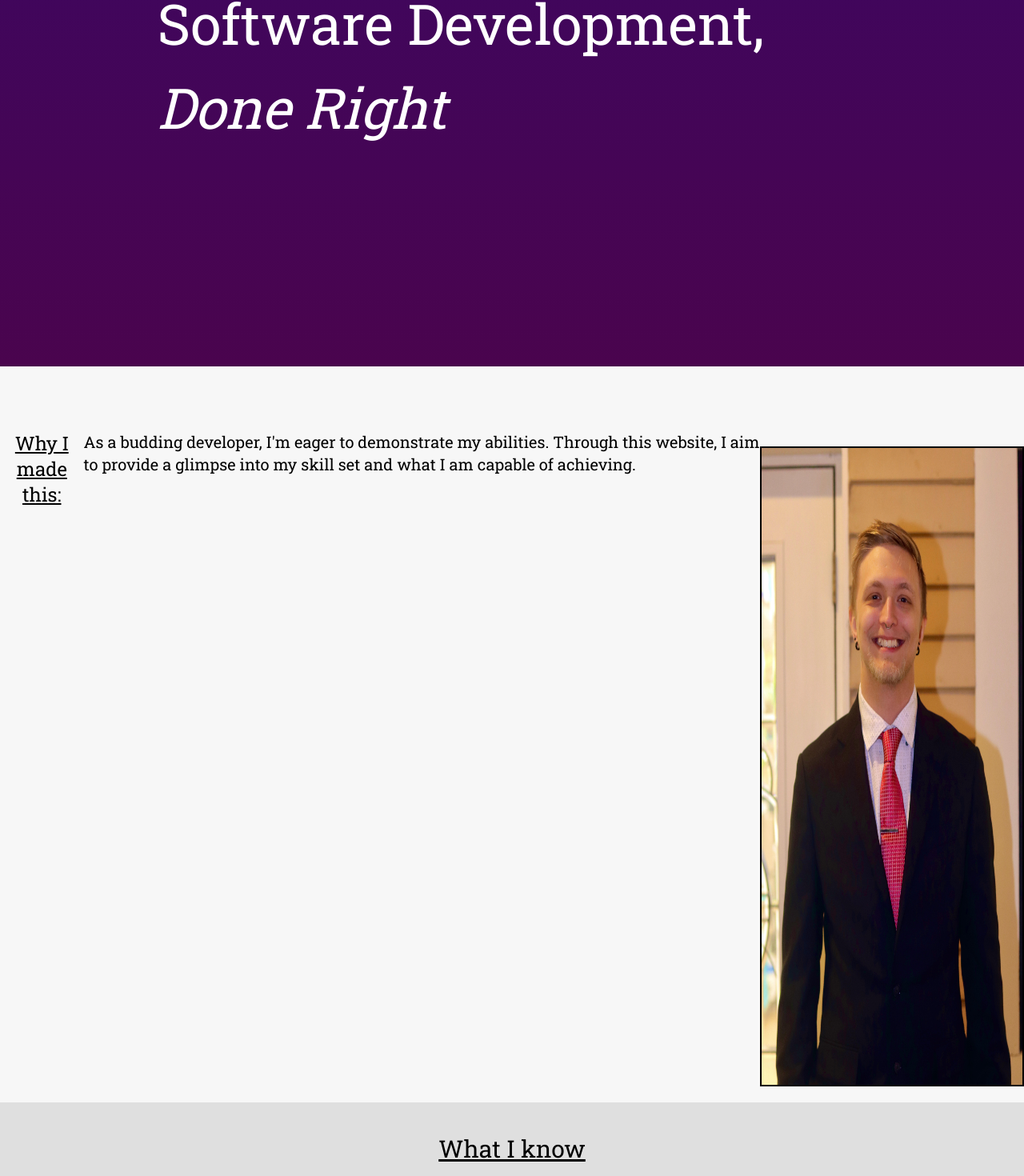
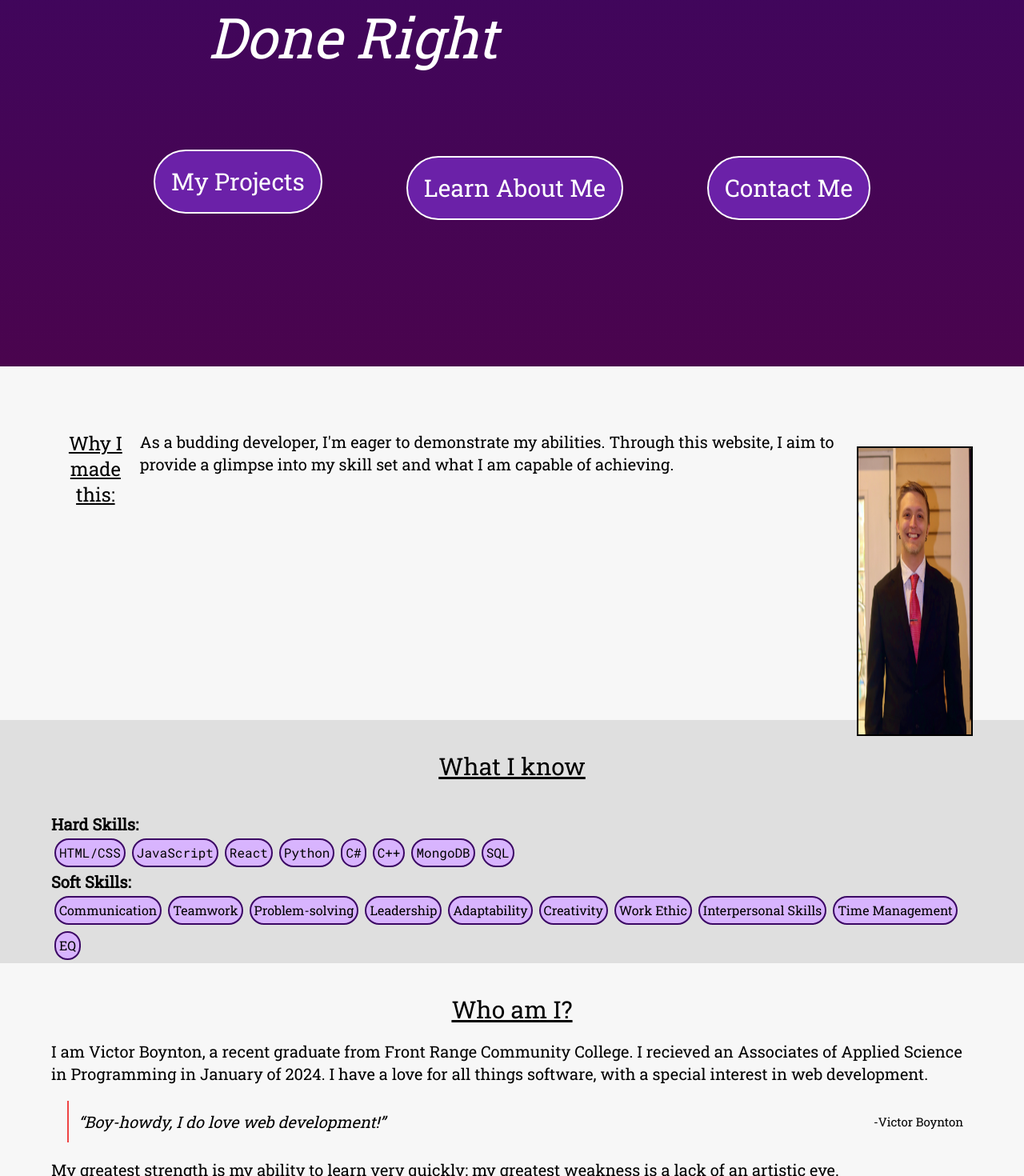
Before and after one commit to victorgboynton/v2Portfolio, a Next.js app in the folder v2portfolio/: page / in a window 1280 px wide. Shown: the part 334-1804 px from the top of the page at 80% size. Built offline with nearby package versions, Linux system fonts and the light colour scheme.

Commit message:
Added buttons and animated them

```diff
--- a/v2portfolio/app/Navbar.tsx
+++ b/v2portfolio/app/Navbar.tsx
@@ -32,7 +32,7 @@
 
   return (
     <header
-			className={`fixed top-0 w-full z-50 ${
+      className={`fixed top-0 w-[100vw] z-50 ${
         showNav ? "translate-y-0" : "-translate-y-full"
       } transition-transform duration-300 ease-in-out`}
     >
@@ -45,9 +45,9 @@
             >
               <div className="flex flex-col items-center text-2xl space-y-10">
                 <NavButton target={"/"}>Home</NavButton>
-								<NavButton target={"/projectsPage"}>Projects</NavButton>
-								<NavButton target={"/about"}>About</NavButton>
-								<NavButton target={"/contact"}>Contact Me</NavButton>
+                <NavButton target={"/ProjectsPage"}>Projects</NavButton>
+                <NavButton target={"/About"}>About</NavButton>
+                <NavButton target={"/Contact"}>Contact Me</NavButton>
               </div>
               <div className="bg-gray-950 items-center py-[2vh]">
                 <button>Close</button>
@@ -60,9 +60,9 @@
         <div className="hidden sm:flex sm:h-[5vh] items-center">
           <div className="flex flex-row items-center justify-between space-x-4 text-white">
             <NavButton target={"/"}>Home</NavButton>
-						<NavButton target={"/projectsPage"}>Projects</NavButton>
-						<NavButton target={"/about"}>About</NavButton>
-						<NavButton target={"/contact"}>Contact Me</NavButton>
+            <NavButton target={"/ProjectsPage"}>Projects</NavButton>
+            <NavButton target={"/About"}>About</NavButton>
+            <NavButton target={"/Contact"}>Contact Me</NavButton>
           </div>
         </div>
       </div>
--- a/v2portfolio/app/globals.css
+++ b/v2portfolio/app/globals.css
@@ -65,3 +65,17 @@
 .test {
 	animation-timeline: scroll();
 }
+@keyframes text-test{
+	0%{
+		background-color: white;
+		transform:scale(0%)
+	}
+	50%{
+		background-color:green;
+		transform:scale(100%)
+	}
+	100%{
+		background-color: white;
+		transform:scale(0%)
+	}
+}
--- a/v2portfolio/app/page.tsx
+++ b/v2portfolio/app/page.tsx
@@ -33,21 +33,36 @@
 };
 export default function Home() {
   return (
-		<main className="flex flex-col font-robotoSlab">
-			<div className="h-[94vh] mt-[2vh] sm:mt-[5vh] bg-gradient-to-b sm:px-10 from-purple-950 to-fuchsia-950 flex flex-col lg:flex-row justify-center md:items-center">
+    <main className="flex flex-col w-[100vw] font-robotoSlab">
+      <div className="h-[94vh] mt-[2vh] sm:mt-[5vh] bg-gradient-to-b px-[5vw] sm:px-10 from-purple-950 to-fuchsia-950 flex flex-col  justify-center md:items-center">
         <h1 className=" text-white text-[40px] md:text-[45px] lg:text-[50px] xl:text-[70px] break-words flex flex-col animate-[slide-in_2s,fade-in_2s]">
-					Software Development,{" "}
-					<span className="hover:text-green-500 animate-[fade-in_.1s_2.5s_forwards] italic opacity-0">
+          Software Development:{" "}
+          <span className=" md:w-[400px] animate-[fade-in_.1s_2.5s_forwards] italic opacity-0">
             Done Right
           </span>
         </h1>
-				<div className="flex flex-col opacity-0 hover:opacity-[1]">
-					<h1>Hopeful Humans</h1>
-					<h1>CookSuccess</h1>
-					<h1>Blackjack Attack</h1>
+        <div className="flex flex-col md:flex-row w-[90vw] md:w-[70vw] justify-between md:items-center space-y-4 mx-auto mt-20">
+          <Link
+            href="/ProjectsPage"
+            className="text-white bg-purple-800 border-2 opacity-0 border-white p-5 text-3xl rounded-full animate-[slide-in_1s_3s,fade-in_1.5s_3s_forwards]"
+          >
+            My Projects
+          </Link>
+          <Link
+            href="/About"
+            className="text-white bg-purple-800 border-2 opacity-0 border-white p-5 text-3xl rounded-full animate-[slide-in-right_1s_3.5s,fade-in_1.5s_3.5s_forwards]"
+          >
+            Learn About Me
+          </Link>
+          <Link
+            href="/Contact"
+            className="text-white bg-purple-800 border-2 opacity-0 border-white p-5 text-3xl rounded-full animate-[slide-in_1s_4s,fade-in_1.5s_4s_forwards]"
+          >
+            Contact Me
+          </Link>
         </div>
       </div>
-			<div className=" bg-[#f7f7f7] text-black pt-[10vh] block sm:flex sm:flex-col md:flex-row text-xl">
+      <div className=" px-[5vw] bg-[#f7f7f7] text-black pt-[10vh] block sm:flex sm:flex-col md:flex-row text-xl">
         <div className="text-center underline text-2xl mb-1">
           Why I made this:
         </div>
@@ -56,6 +71,7 @@
           Through this website, I aim to provide a glimpse into my skill set and
           what I am capable of achieving.
         </div>
+        <div className="relative w-[250px] h-[362px]">
           <ScrollAnimation
             inAnimation="animate-[fade-in_1s_forwards]"
             outAnimation="animate-[fade-out_2s]"
@@ -63,13 +79,13 @@
             <Image
               src={me}
               alt="Picture of Me"
-						height={300}
-						width={600}
+              fill
               className="sm:h-[800px] border-2 border-black my-5"
             />
           </ScrollAnimation>
         </div>
-			<div className="h-[100vh] sm:h-auto bg-[#dfdfdf]">
+      </div>
+      <div className="h-[100vh] px-[5vw] sm:h-auto bg-[#dfdfdf]">
         <div className="text-3xl text-center underline my-[5vh]">
           What I know
         </div>
@@ -100,14 +116,14 @@
           </div>
         </div>
       </div>
-			<div className="h-[100vh] bg-[#f7f7f7]">
+      <div className="h-[100vh] px-[5vw] bg-[#f7f7f7]">
         <div className={`text-center text-3xl underline ${b}`}>Who am I?</div>
         <div className="flex flex-col text-xl">
           <div className="text-xl">
-						My name is Victor Boynton, a recent graduate from Front Range
-						Community College. I recieved an Associates of Applied Science in
-						Programming in January of 2024. I have a love for all things
-						software, with a special interest in web development.
+            I am Victor Boynton, a recent graduate from Front Range Community
+            College. I recieved an Associates of Applied Science in Programming
+            in January of 2024. I have a love for all things software, with a
+            special interest in web development.
           </div>
           <QuoteBlock borderColor="border-red-500" author="Victor Boynton">
             Boy-howdy, I do love web development!
```
Lines whose indentation alone changed are shown as unchanged.
